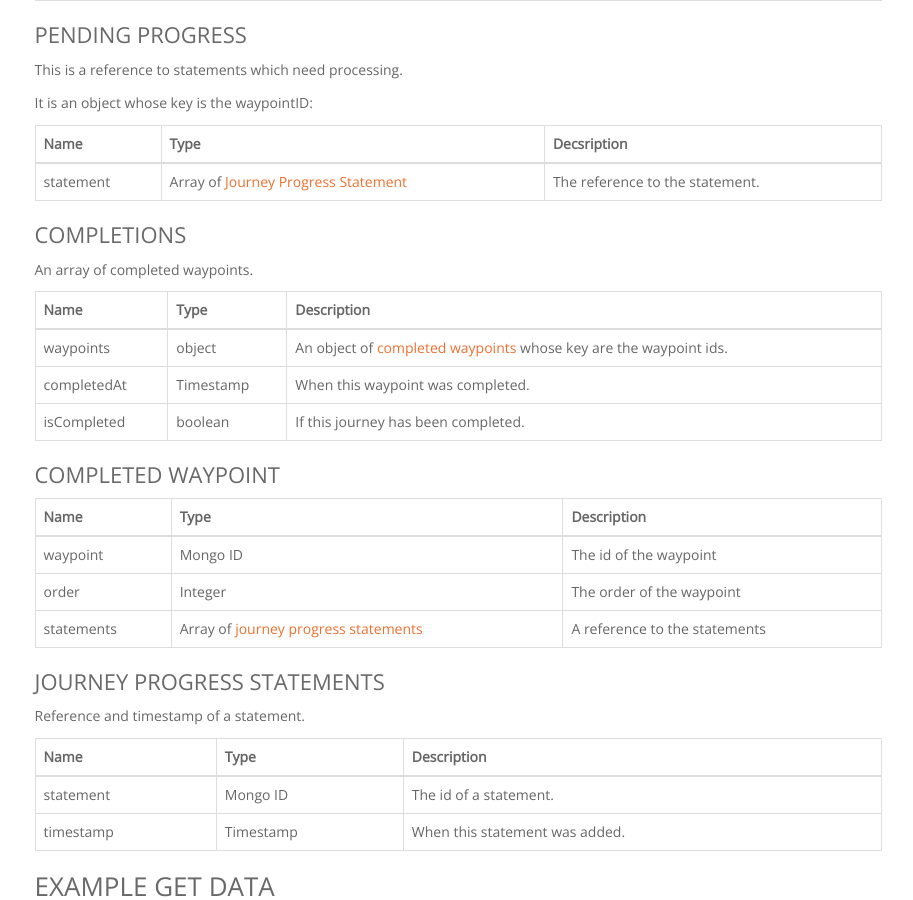
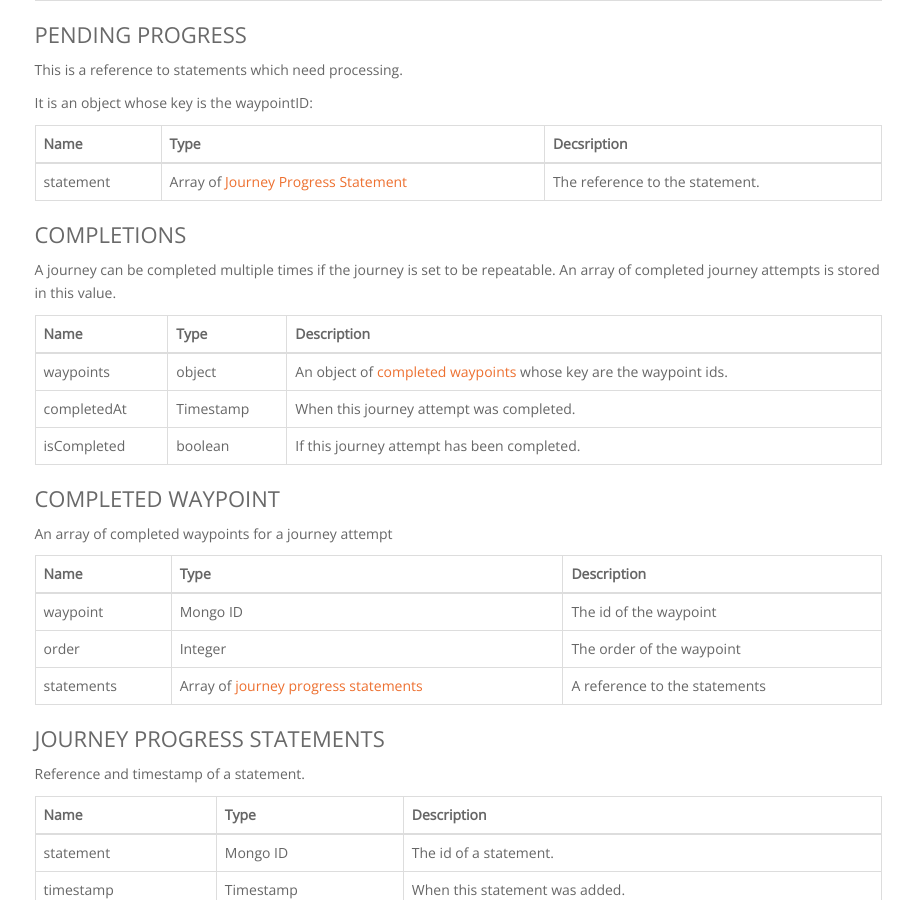
Before and after one commit to LearningLocker/docs, a Jekyll site: the page built from src/http-journey-progress.md, in a window 1280 px wide and 900 px high, scrolled down 1064 px. Shown: the whole window, without its empty margins (328-1241 px from the left). Built offline with Jekyll 4.4.1, drawn with Linux system fonts in a browser that asks for light colours; nearby versions of some CDN libraries; our own code applies the rules of GitHub Pages for plain Markdown files.

Commit message:
Update http-journey-progress.md

```diff
--- a/src/http-journey-progress.md
+++ b/src/http-journey-progress.md
@@ -50,16 +50,18 @@ statement | Array of [Journey Progress Statement](#journey-progress-statement) |
 
 ### Completions
 
-An array of completed waypoints.
+A journey can be completed multiple times if the journey is set to be repeatable. An array of completed journey attempts is stored in this value.
 
 Name | Type | Description
 --- | --- | ---
 waypoints | object | An object of [completed waypoints](#completed-waypoint) whose key are the waypoint ids.
-completedAt | Timestamp | When this waypoint was completed.
-isCompleted | boolean | If this journey has been completed.
+completedAt | Timestamp | When this journey attempt was completed.
+isCompleted | boolean | If this journey attempt has been completed.
 
 
 ### Completed Waypoint
+
+An array of completed waypoints for a journey attempt
 
 Name | Type | Description
 --- | --- | ---
```
